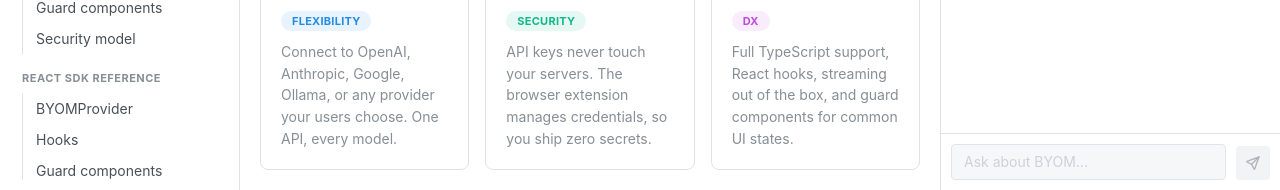
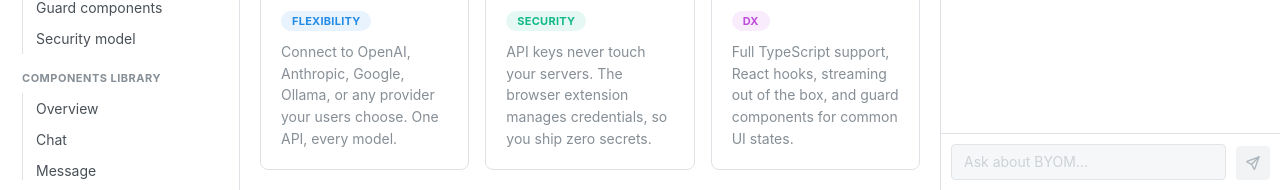
Before and after one commit to arlopass/arlopass, a React (Vite) app in the folder apps/examples-web/: page / in a window 1280 px wide. Shown: the part 610-800 px from the top of the page. Built offline with nearby package versions, Linux system fonts and the light colour scheme.

Commit message:
feat(docs): components library navigation and page registry

```diff
--- a/apps/examples-web/src/navigation.ts
+++ b/apps/examples-web/src/navigation.ts
@@ -36,6 +36,19 @@ export const NAVIGATION: NavCategory[] = [
             { id: "guides/testing", label: "Testing your app" },
             { id: "guides/guard-components", label: "Guard components" },
             { id: "guides/security", label: "Security model" },
+        ],
+    },
+    {
+        label: "Components Library",
+        items: [
+            { id: "components/overview", label: "Overview" },
+            { id: "components/chat", label: "Chat" },
+            { id: "components/message", label: "Message" },
+            { id: "components/streaming-text", label: "StreamingText" },
+            { id: "components/provider-picker", label: "ProviderPicker" },
+            { id: "components/tool-activity", label: "ToolActivity" },
+            { id: "components/connection-status", label: "ConnectionStatus" },
+            { id: "components/registry", label: "Block registry" },
         ],
     },
     {
--- a/apps/examples-web/src/pages/index.ts
+++ b/apps/examples-web/src/pages/index.ts
@@ -20,6 +20,15 @@ const loaders: Record<string, () => Promise<PageModule>> = {
     "guides/testing": () => import("./guides/TestingGuide.js"),
     "guides/guard-components": () => import("./guides/GuardComponents.js"),
     "guides/security": () => import("./guides/SecurityModel.js"),
+    // Components Library
+    "components/overview": () => import("./components/Overview.js"),
+    "components/chat": () => import("./components/ChatPrimitive.js"),
+    "components/message": () => import("./components/MessagePrimitive.js"),
+    "components/streaming-text": () => import("./components/StreamingTextPrimitive.js"),
+    "components/provider-picker": () => import("./components/ProviderPickerPrimitive.js"),
+    "components/tool-activity": () => import("./components/ToolActivityPrimitive.js"),
+    "components/connection-status": () => import("./components/ConnectionStatusPrimitive.js"),
+    "components/registry": () => import("./components/BlockRegistry.js"),
     // Reference: React SDK
     "reference/react/provider": () => import("./reference/react/ReactProvider.js"),
     "reference/react/hooks": () => import("./reference/react/HooksAPI.js"),
```
